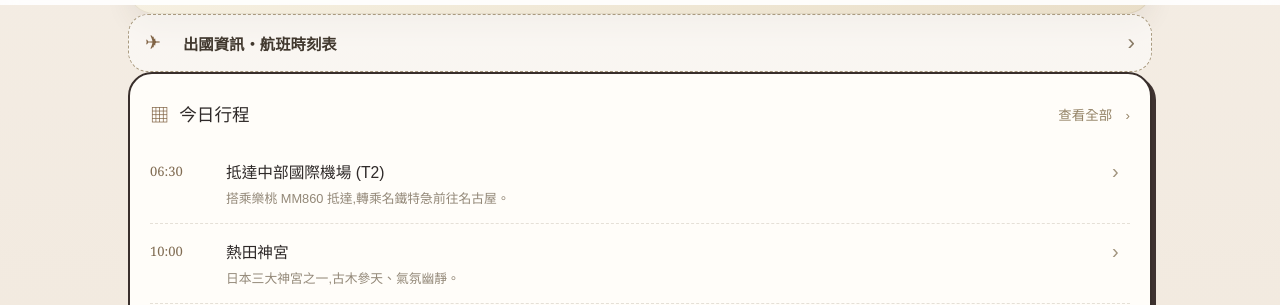
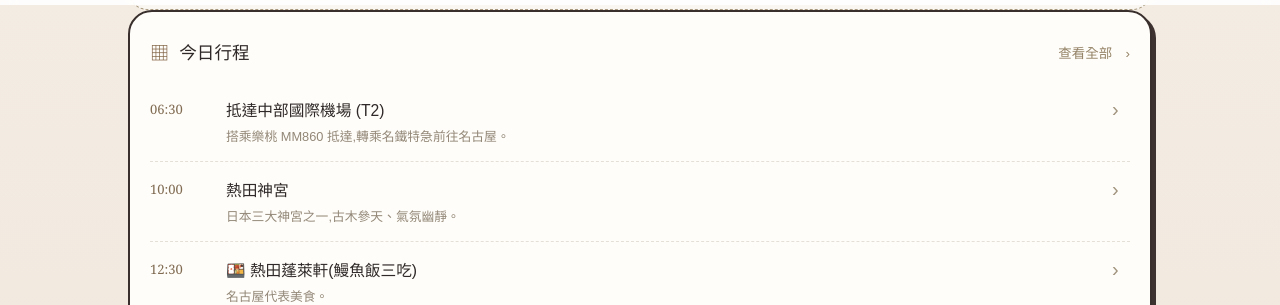
Before and after one commit to smile79505/2027-, a plain HTML site: page index.html in a window 1280 px wide. Shown: the part 795-1100 px from the top of the page. Drawn offline with Linux system fonts and the light colour scheme; no server answers.

Commit message:
Keep only the bottom navigation menu

```diff
--- a/travel-theme.css
+++ b/travel-theme.css
@@ -198,6 +198,10 @@
 .home-weather { margin-top: 0; }
 .home-weather .weather-grid { display: block; }
 
+/* Keep the bottom app navigation and remove the duplicate top menu. */
+.tabbar { display: none !important; }
+.bottom-nav { display: flex !important; }
+
 @media (max-width: 680px) {
   .journey-intro { padding-top: 0; }
   .journey-intro h2 { font-size: clamp(2rem, 8vw, 2.7rem); }
```
